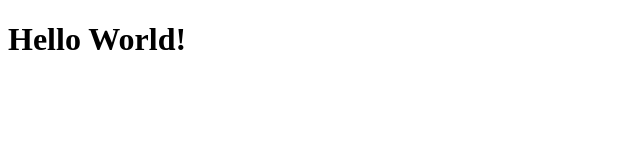
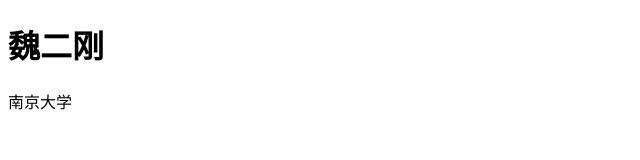
Before and after one commit to Irving2222/Git-Example-Remote, a plain HTML site: page index.html in a window 1280 px wide. Shown: the whole page, without its empty margins (0-640 px from the left). Drawn offline with Linux system fonts and the light colour scheme.

Commit message:
Modifiy index.html: math

```diff
--- a/index.html
+++ b/index.html
@@ -7,6 +7,7 @@
     <title>使用Git的教学</title>
 </head>
 <body>
-    <h1>Hello World!</h1>
+    <h1>魏二刚</h1>
+    <p>南京大学</p>
 </body>
 </html>
```
